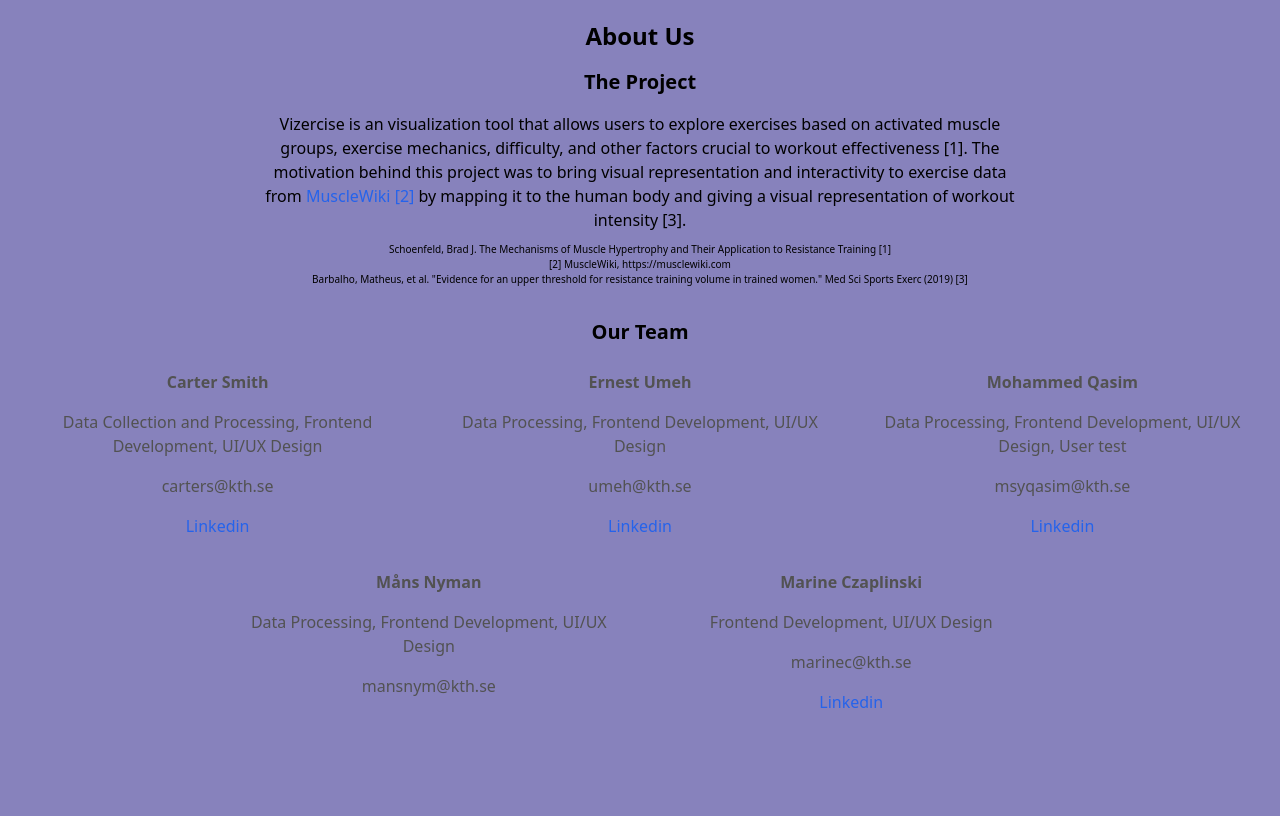
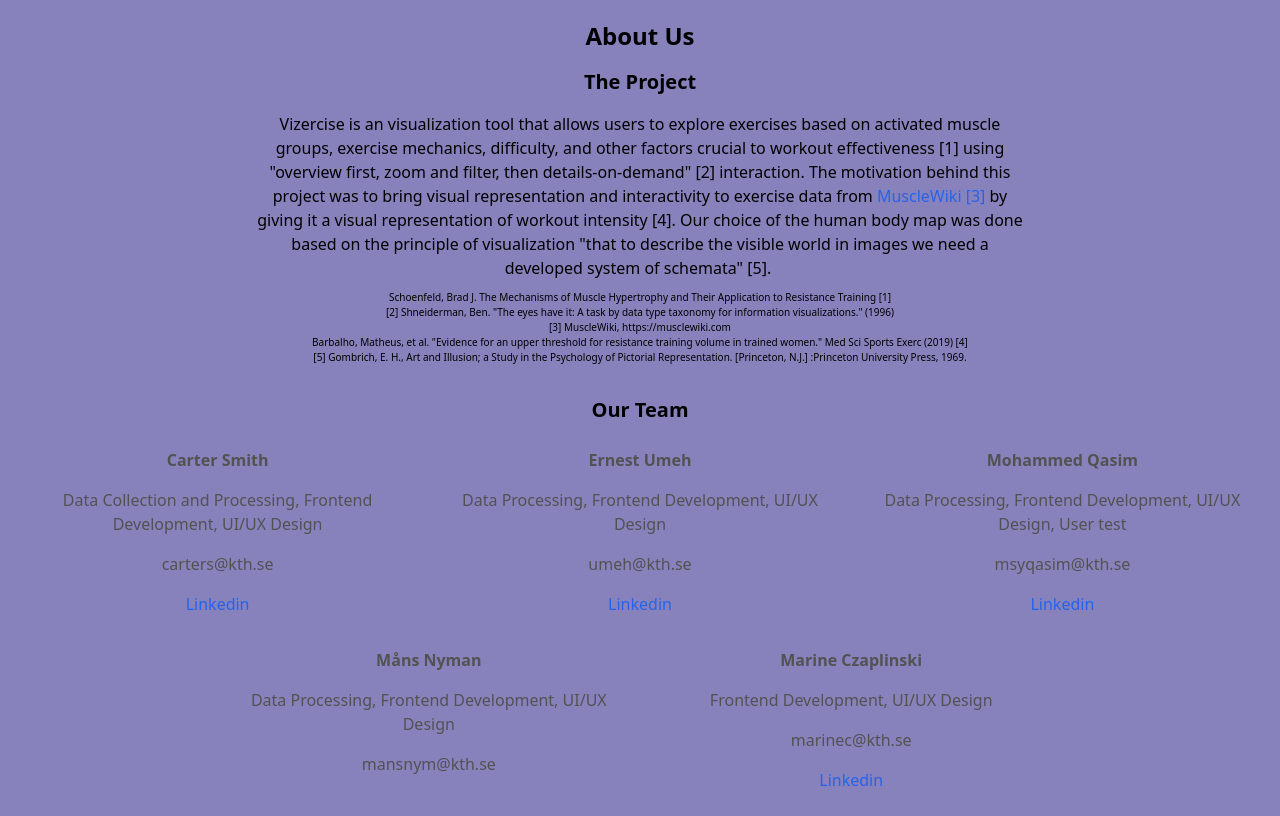
Before and after one commit to ernum/Vizercise, a Next.js app: page /about in a window 1280 px wide. Built offline with nearby package versions, Linux system fonts and the light colour scheme.

Commit message:
doc: literary citations in about:

```diff
--- a/src/pages/about.js
+++ b/src/pages/about.js
@@ -7,13 +7,17 @@
                 <h1 className="text-2xl font-bold mb-2" style={{ marginTop: "20px", marginBottom: "15px", textAlign: "center" }}>About Us</h1>
                 <h2 className="text-center text-4x1 font-bold" style={{ marginBottom: "15px", marginTop: "10px", fontSize: "20px"}}>The Project</h2>
                     <div className="row" style={{ marginLeft: "20%", marginRight: "20%", textAlign: 'center', marginBottom: "10px" }}>
-                        Vizercise is an visualization tool that allows users to explore exercises based on activated muscle groups, exercise mechanics, difficulty, and other factors crucial to workout effectiveness [1].
-                        The motivation behind this project was to bring visual representation and interactivity to exercise data from <a className="text-blue-600" href="https://musclewiki.com" target="_blank" rel="noreferrer">MuscleWiki [2]</a> by mapping it to the human body and giving a visual representation of workout intensity [3].
+                        Vizercise is an visualization tool that allows users to explore exercises based on activated muscle groups, exercise mechanics, difficulty, and other factors crucial to workout effectiveness [1] using &quot;overview first, zoom and filter, then details-on-demand&quot; [2] interaction.
+                        The motivation behind this project was to bring visual representation and interactivity to exercise data from <a className="text-blue-600" href="https://musclewiki.com" target="_blank" rel="noreferrer">MuscleWiki [3]</a> by giving it a visual representation of workout intensity [4].
+                        Our choice of the human body map was done based on the principle of visualization &quot;that to describe the visible world in images we need a developed system of schemata&quot; [5].
+                        ‎
                     </div>
                     <div className="row" style={{ marginLeft: "10%", marginRight: "10%", textAlign: 'center', marginBottom: "30px", fontSize: "10px" }}>
                         Schoenfeld, Brad J. The Mechanisms of Muscle Hypertrophy and Their Application to Resistance Training [1] <br />
-                        [2] MuscleWiki, https://musclewiki.com <br />
-                        Barbalho, Matheus, et al. &quot;Evidence for an upper threshold for resistance training volume in trained women.&quot; Med Sci Sports Exerc (2019) [3]
+                        [2] Shneiderman, Ben. &quot;The eyes have it: A task by data type taxonomy for information visualizations.&quot; (1996) <br />
+                        [3] MuscleWiki, https://musclewiki.com <br />
+                        Barbalho, Matheus, et al. &quot;Evidence for an upper threshold for resistance training volume in trained women.&quot; Med Sci Sports Exerc (2019) [4] <br />
+                        [5] Gombrich, E. H., Art and Illusion; a Study in the Psychology of Pictorial Representation. [Princeton, N.J.] :Princeton University Press, 1969.
                     </div>
 
                 <h2 className="text-center text-4x1 font-bold" style={{ marginBottom: "15px", marginTop: "10px", fontSize: "20px"}}>Our Team</h2>
```
